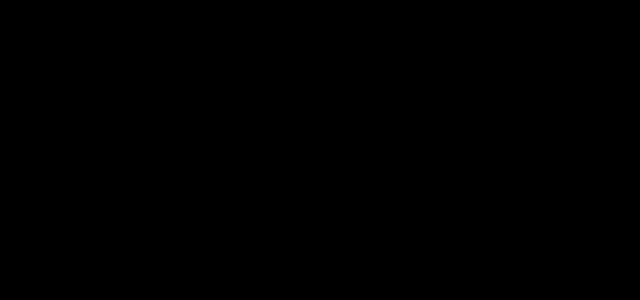
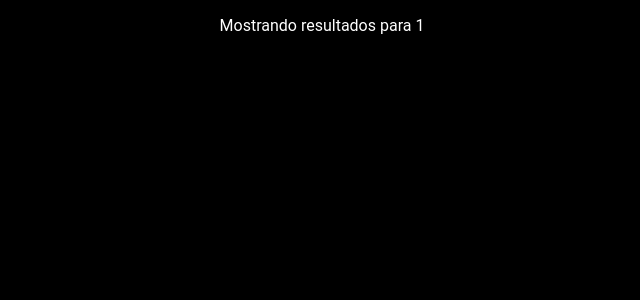
Before and after one commit to AbrahamLica/movies-database, a React (Create React App) app: page /1 in a window 1280 px wide. Before the commit this address had no page. Shown: the top 300 px of the page, without its empty margins (318-958 px from the left). Built offline with nearby package versions, Linux system fonts and the light colour scheme; the HTML template or start-up script is replaced by a standard one.

Commit message:
asdasd
asdad

```diff
--- a/src/App.tsx
+++ b/src/App.tsx
@@ -4,6 +4,7 @@ import Home from "./Components/Home/Home";
 import Movie from "./Components/Movies/Movie";
 import { GlobalStyle } from "./AppGlobalStyles";
 import Header from "./Components/Header/Header";
+import MovieSearched from "./Components/MovieSearched/MovieSearched";
 
 function App() {
   return (
@@ -13,6 +14,7 @@ function App() {
         <Routes>
           <Route path="/" element={<Home />} />
           <Route path="/movie" element={<Movie />} />
+          <Route path="/:slug" element={<MovieSearched />} />
         </Routes>
       </BrowserRouter>
     </Fragment>
--- a/src/Components/Header/Header.tsx
+++ b/src/Components/Header/Header.tsx
@@ -1,36 +1,57 @@
-import React from "react";
+import React, { ChangeEvent, useState } from "react";
 import * as C from "../../AppStyles";
 import logo from "../../imgs/logo.png";
 import glass from "../../imgs/glass.png";
 import { useContext } from "react";
 import { Context } from "../../Context/Context";
+import { useNavigate } from "react-router-dom";
 
 const Header = () => {
-
   const { state, dispatch } = useContext(Context);
+  const [movie, setMovie] = useState('')
+  const navigate = useNavigate()
 
   function backToHome() {
-
     dispatch({
-      type: 'BACK_HOME',
+      type: "BACK_HOME",
       payload: {
         openPageSelectedCategory: false,
         homePage: true,
-        paginaAtual: 1
-      }
-    })
+        paginaAtual: 1,
+      },
+    });
+  }
+
+  function changeValueInput(e: ChangeEvent<HTMLInputElement>) {
+    setMovie(e.target.value)
+  }
+
+  async function searchMovie() {
+    // console.log(movie);
+
+    // navigate(`/${movie}`)
+
+
+
+    var req = await fetch(
+      `https://api.themoviedb.org/3/search/movie?api_key=7c41526b8e248796d7b1e264a1e5730d&query=batman`
+    );
+    var json = await req.json();
   }
 
   return (
-
     <C.Container
       displayFlex
       justifyContent="space-between"
       padding="20px"
       width="90vw"
     >
-
-      <C.Container displayFlex alignItems="center" cursorPointer onClick={backToHome}>
+      <C.Container
+        displayFlex
+        alignItems="center"
+        cursorPointer
+        onClick={backToHome}
+      >
         <img src={logo} alt="" />
         <C.Text color="white" bold>
           Movies Library
@@ -39,12 +60,15 @@ const Header = () => {
 
       <C.Container displayFlex alignItems="center">
         <C.Input
+          onChange={changeValueInput}
+          value={movie}
           backgroundColor="black"
           color="white"
           margin="0px 10px 0px 0px"
         ></C.Input>
 
         <C.Container
+          onClick={searchMovie}
           backgroundColor="#17C3B2"
           padding="5px"
           borderRadius="5px"
@@ -57,7 +81,6 @@ const Header = () => {
         </C.Container>
       </C.Container>
     </C.Container>
-
   );
 };
 
--- /dev/null
+++ b/src/Components/MovieSearched/MovieSearched.tsx
@@ -0,0 +1,16 @@
+import React from 'react'
+import { useParams } from 'react-router-dom'
+import * as C from "../../AppStyles";
+
+const MovieSearched = () => {
+
+const params = useParams()
+
+  return (
+    <div>
+        <C.Text color='white'>Mostrando resultados para {params.slug}</C.Text>
+    </div>
+  )
+}
+
+export default MovieSearched
```
